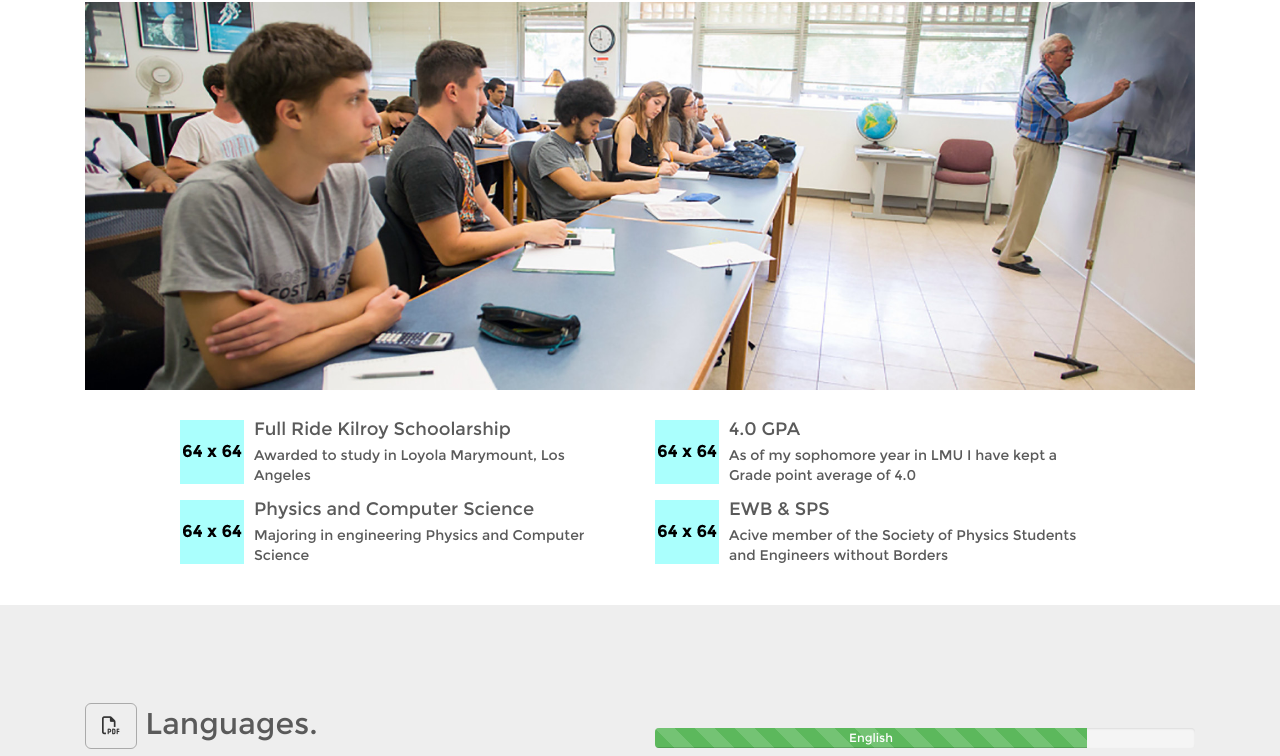
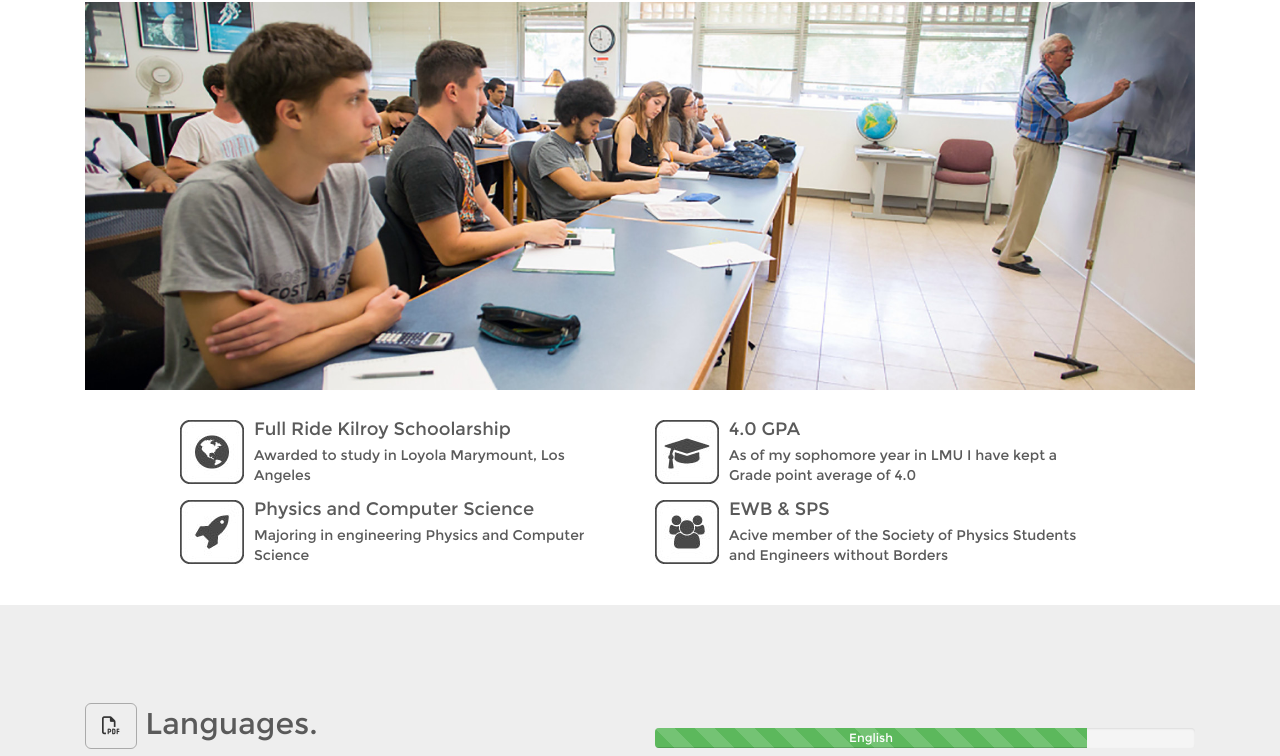
Before and after one commit to juanjoneri/juanjoneri.github.io, a plain HTML site: page education.html in a window 1280 px wide. Shown: the part 274-1030 px from the top of the page. Drawn offline with Linux system fonts and the light colour scheme.

Commit message:
add icons in education featured

```diff
--- a/education.html
+++ b/education.html
@@ -73,7 +73,7 @@
 
                 <div class="media-left">
                   <a href="#">
-                    <img class="media-object" src="img/64_64.png">
+                    <img class="media-object" src="img/worldIcon.jpg">
                   </a>
                 </div>
                 <div class="media-body">
@@ -87,7 +87,7 @@
 
                 <div class="media-left">
                     <a href="#">
-                      <img class="media-object" src="img/64_64.png">
+                      <img class="media-object" src="img/rocketIcon.jpg">
                     </a>
                 </div>
                 <div class="media-body">
@@ -122,7 +122,7 @@
 
                 <div class="media-left">
                   <a href="#">
-                    <img class="media-object" src="img/64_64.png">
+                    <img class="media-object" src="img/hatIcon.jpg">
                   </a>
                 </div>
                 <div class="media-body">
@@ -148,7 +148,7 @@
                 <div class="media"><!--Place inside body of parent nesting-->
                     <div class="media-left">
                         <a href="#">
-                          <img class="media-object" src="img/64_64.png">
+                          <img class="media-object" src="img/peopleIcon.jpg">
                         </a>
                     </div>
                     <div class="media-body">
```
Also changed, not shown: img/hatIcon.jpg (added), img/peopleIcon.jpg (added), img/rocketIcon.jpg (added), img/worldIcon.jpg (added).
